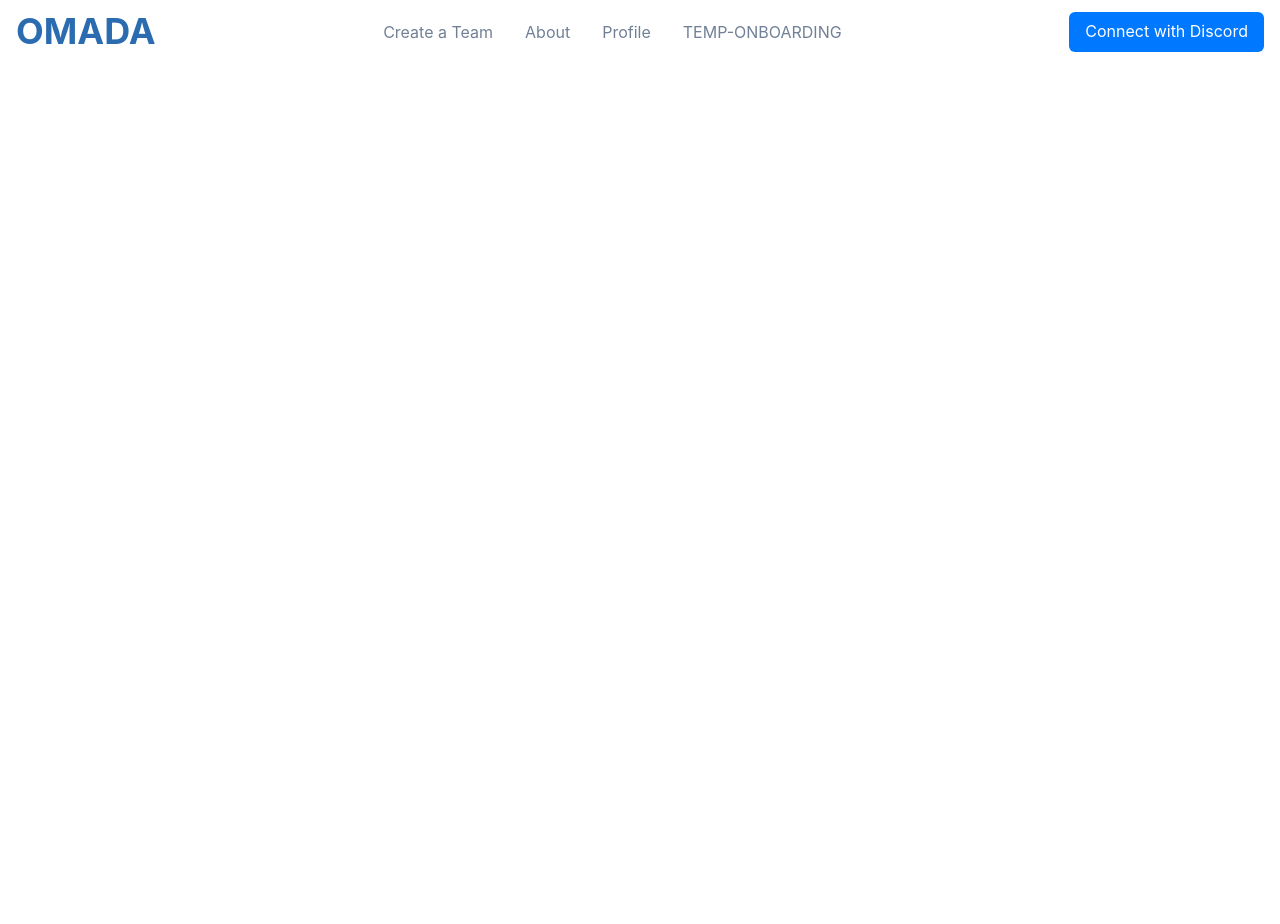
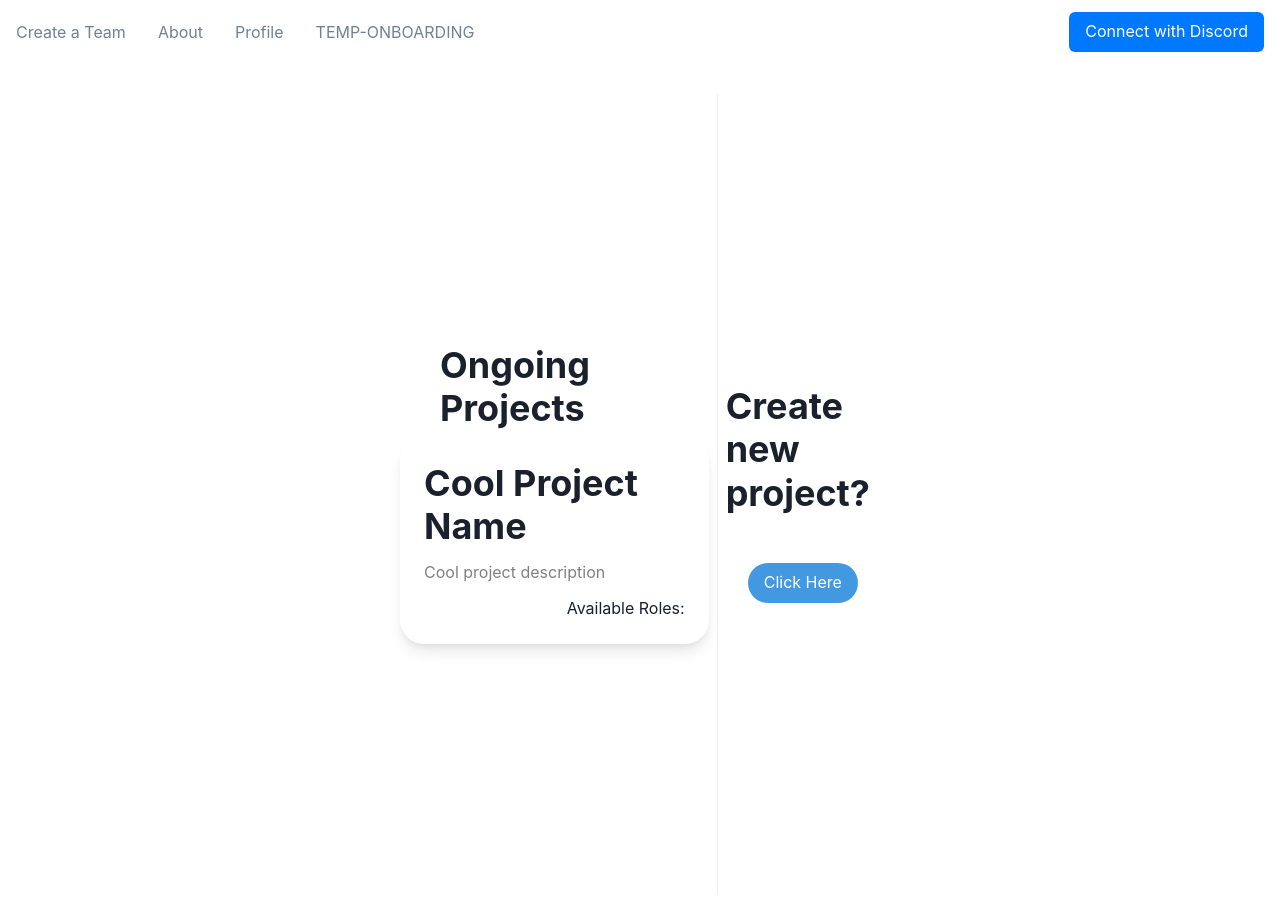
Before and after one commit to imalexhu/omada-frontend, a React (Create React App) app: page / in a window 1280 px wide. Before the commit the page ends 800 px from the top, so only its background shows below. Built offline with nearby package versions, Linux system fonts and the light colour scheme; no server answers.

Commit message:
Fix header bug, include home in app, give home margin

```diff
--- a/src/App.js
+++ b/src/App.js
@@ -3,6 +3,7 @@ import { BrowserRouter as Router, Route, Routes } from "react-router-dom";
 
 import { Header } from "./components/Layout";
 import { CreateTeam } from "./views";
+import Home from "./views/Home/Home";
 import UserOnboarding from "./views/UserOnboarding/UserOnboarding";
 import UserProfile from "./views/userProfile";
 
@@ -11,7 +12,7 @@ function App() {
     <Router>
       <Header />
       <Routes>
-        <Route path="/" element={null} />
+        <Route path="/" element={<Home/>} />
         <Route path="/createteam" element={<CreateTeam />} />
         <Route path="/userProfile" element={<UserProfile />} />
         <Route path="/user_onboarding" element={<UserOnboarding />} />
--- a/src/components/Layout/Header/Header.js
+++ b/src/components/Layout/Header/Header.js
@@ -14,12 +14,12 @@ import {
 
 const Header = () => {
     return (
-        <Box w="100%" position={{ base: "none", md: "absolute" }} bg="white">
+        <Box w="100%" bg="white">
             <Container maxW="container.xl">
                 <Flex h={16} alignItems="center" justifyContent="space-between">
-                    <HeaderLink toRoute="/" Key>
+                    {/* <HeaderLink toRoute="/" Key>
                         <Heading color="blue.600">OMADA</Heading>
-                    </HeaderLink>
+                    </HeaderLink> */}
                     <HStack spacing={8}>
                         {navLinks.defaultLinks.map((item) => (
                             <HeaderLink key={item.to} toRoute={item.to}>{item.name}</HeaderLink>
--- a/src/views/Home/Home.js
+++ b/src/views/Home/Home.js
@@ -63,9 +63,9 @@ const users = [sampleUser]
 
 const Home = () => {
 	return (
-		<HStack h="100vh">
+		<HStack marginInline="400px" marginBlock="30px" h="100vh">
 			<Stack flex="2">
-				<Heading margin="10">Ongoing Projects</Heading>
+				<Heading marginLeft="40px">Ongoing Projects</Heading>
 				<ProjectCard title={sampleProject.projectName}
 					creator={sampleUser.profileName}
 					description={sampleProject.description}
```
